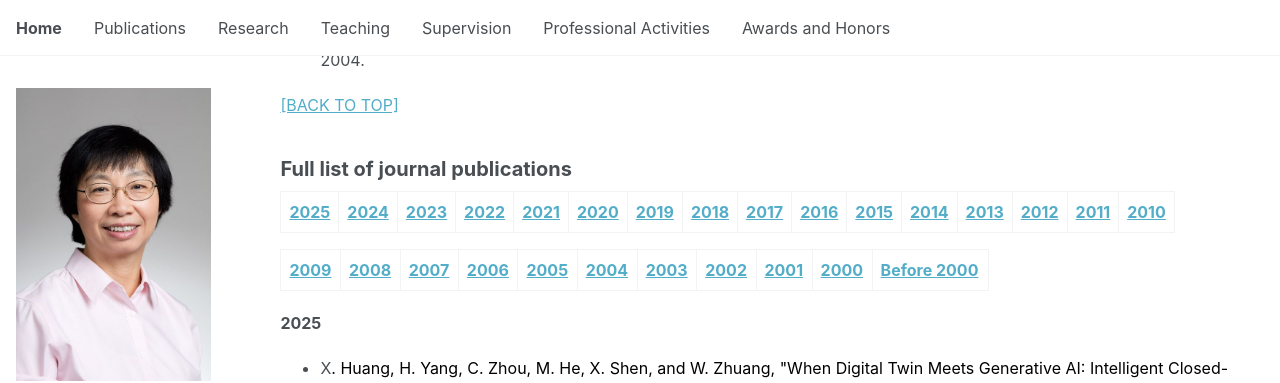
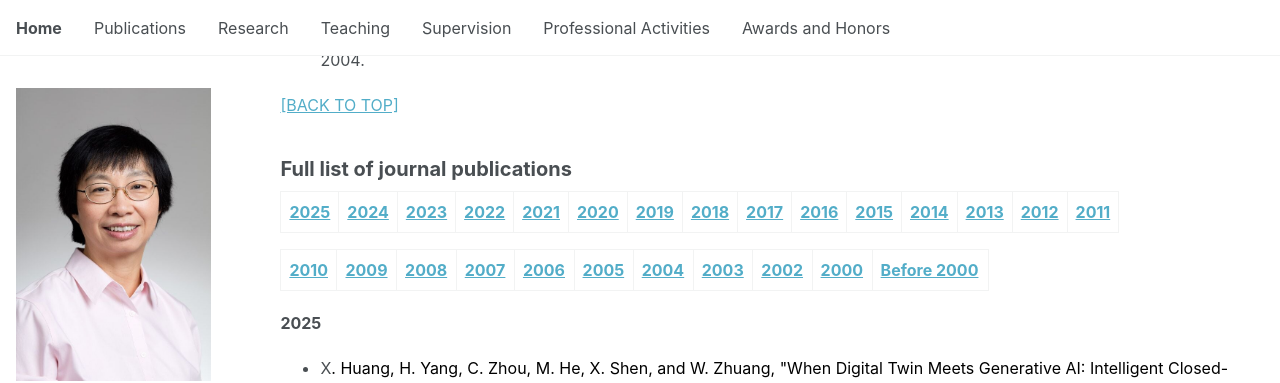
Before and after one commit to m64he/wzhuang, a Jekyll site: the page built from _pages/publications.md, in a window 1280 px wide and 900 px high, scrolled down 2235 px. Shown: the top 383 px of the window. Built offline with Jekyll 4.4.1, drawn with Linux system fonts in a browser that asks for light colours; a script that is not in the unit is left out.

Commit message:
Update publications.md

```diff
--- a/_pages/publications.md
+++ b/_pages/publications.md
@@ -168,9 +168,9 @@
 
 ## Full list of journal publications
 
-[<strong>2025</strong>](#journal_2025) | [<strong>2024</strong>](#journal_2024) | [<strong>2023</strong>](#journal_2023) | [<strong>2022</strong>](#journal_2022) | [<strong>2021</strong>](#journal_2021) | [<strong>2020</strong>](#journal_2020) | [<strong>2019</strong>](#journal_2019) | [<strong>2018</strong>](#journal_2018) | [<strong>2017</strong>](#journal_2017) | [<strong>2016</strong>](#journal_2016) | [<strong>2015</strong>](#journal_2015) | [<strong>2014</strong>](#journal_2014) | [<strong>2013</strong>](#journal_2013) | [<strong>2012</strong>](#journal_2012) | [<strong>2011</strong>](#journal_2011) | [<strong>2010</strong>](#journal_2010)
-
-[<strong>2009</strong>](#journal_2009) | [<strong>2008</strong>](#journal_2008) | [<strong>2007</strong>](#journal_2007) | [<strong>2006</strong>](#journal_2006) | [<strong>2005</strong>](#journal_2005) | [<strong>2004</strong>](#journal_2004) | [<strong>2003</strong>](#journal_2003) | [<strong>2002</strong>](#journal_2002) | [<strong>2001</strong>](#journal_2001) | [<strong>2000</strong>](#journal_2000) | [<strong>Before 2000</strong>](#journal_1999)
+[<strong>2025</strong>](#journal_2025) | [<strong>2024</strong>](#journal_2024) | [<strong>2023</strong>](#journal_2023) | [<strong>2022</strong>](#journal_2022) | [<strong>2021</strong>](#journal_2021) | [<strong>2020</strong>](#journal_2020) | [<strong>2019</strong>](#journal_2019) | [<strong>2018</strong>](#journal_2018) | [<strong>2017</strong>](#journal_2017) | [<strong>2016</strong>](#journal_2016) | [<strong>2015</strong>](#journal_2015) | [<strong>2014</strong>](#journal_2014) | [<strong>2013</strong>](#journal_2013) | [<strong>2012</strong>](#journal_2012) | [<strong>2011</strong>](#journal_2011)
+
+[<strong>2010</strong>](#journal_2010) | [<strong>2009</strong>](#journal_2009) | [<strong>2008</strong>](#journal_2008) | [<strong>2007</strong>](#journal_2007) | [<strong>2006</strong>](#journal_2006) | [<strong>2005</strong>](#journal_2005) | [<strong>2004</strong>](#journal_2004) | [<strong>2003</strong>](#journal_2003) | [<strong>2002</strong>](#journal_2002) | [<strong>2000</strong>](#journal_2000) | [<strong>Before 2000</strong>](#journal_1999)
 
 <a id="journal_2025"></a>
 
```
